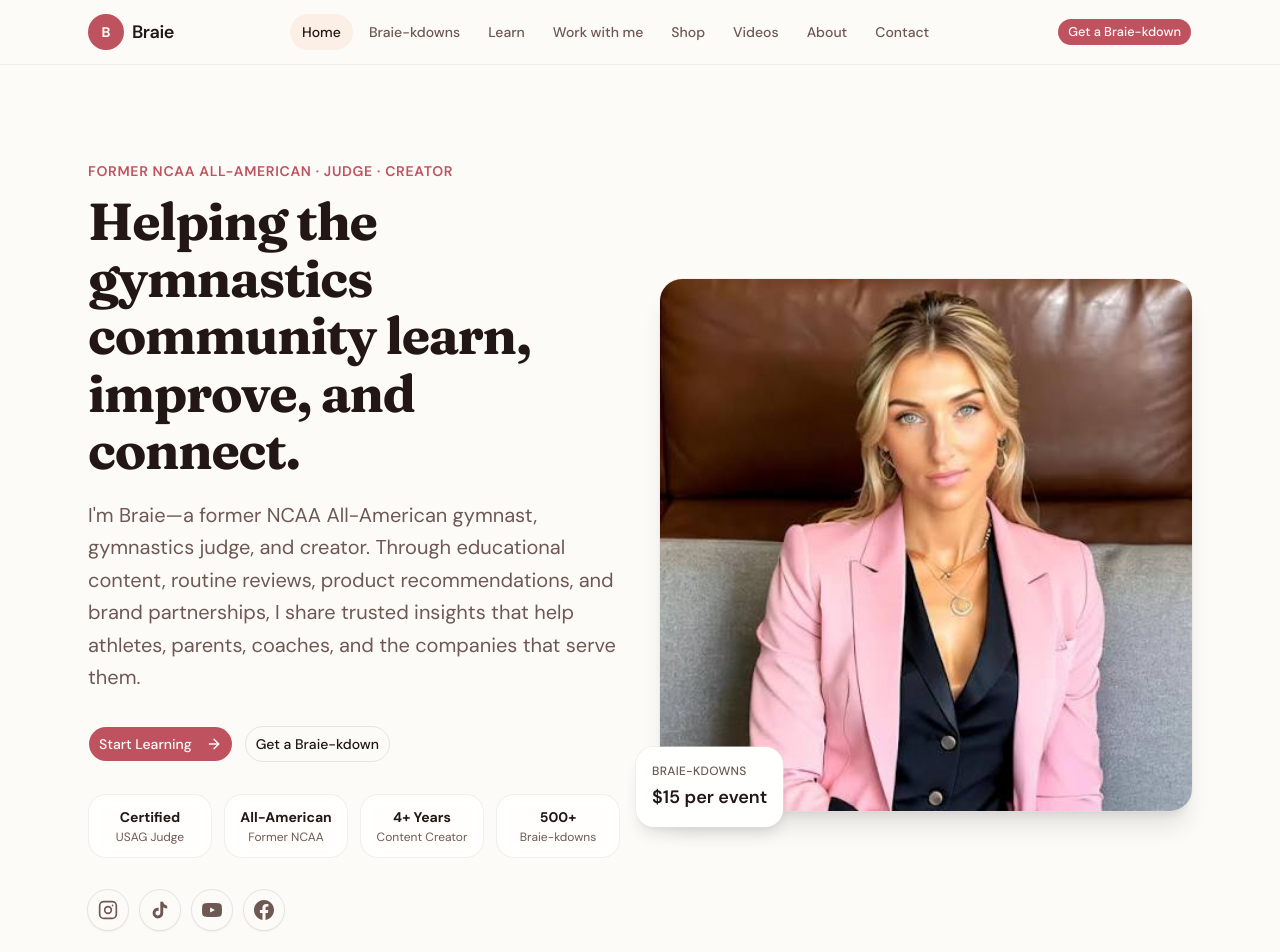
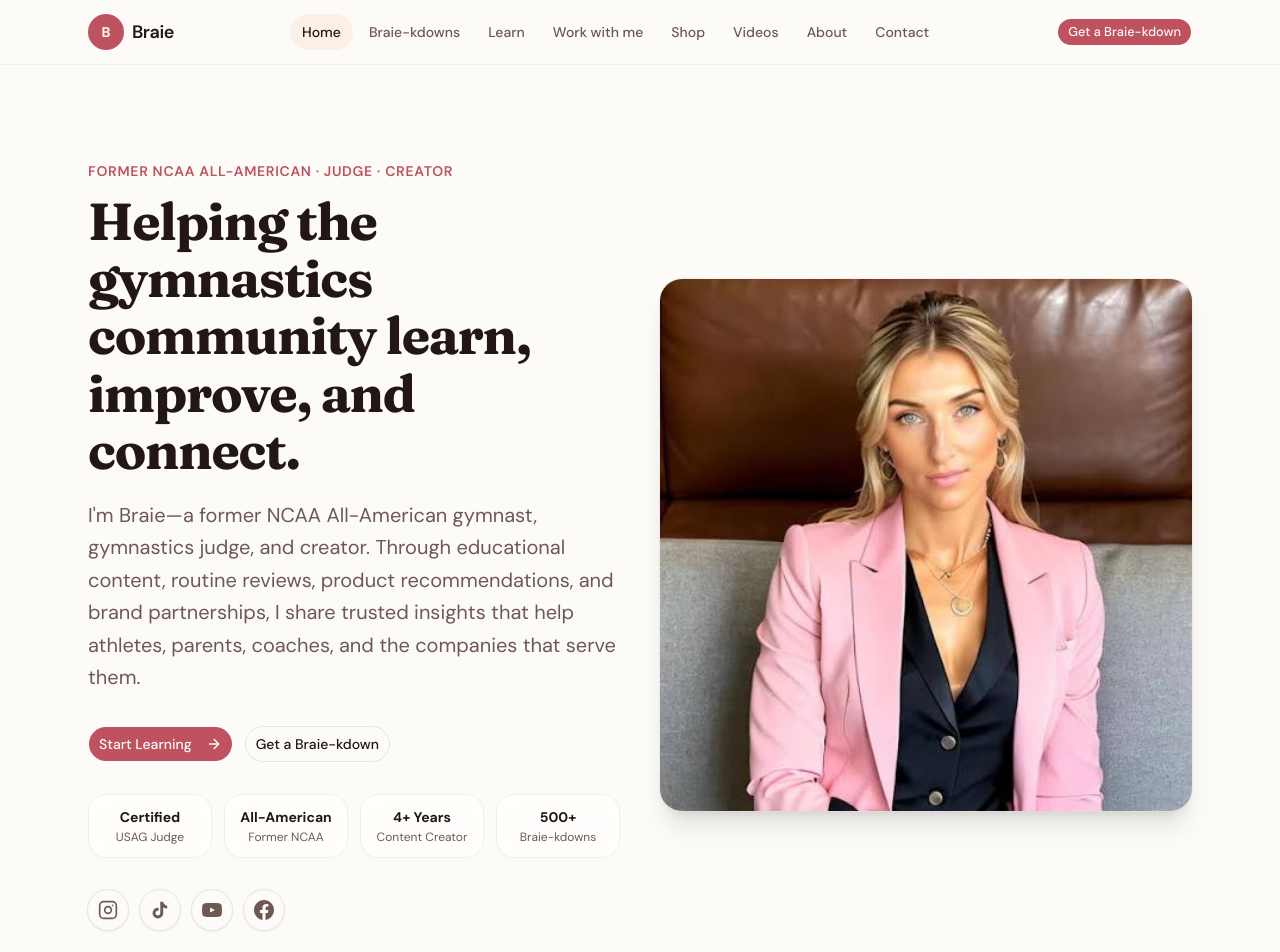
Before and after one commit to darnold5000/braie, a Next.js app: page / in a window 1280 px wide. Shown: the top 952 px of the page. Built offline with nearby package versions, Linux system fonts and the light colour scheme.

Commit message:
photo and videos

```diff
--- a/src/app/braie-kdowns/page.tsx
+++ b/src/app/braie-kdowns/page.tsx
@@ -148,7 +148,7 @@ export default function BraieKdownsPage() {
             <SectionHeading
               eyebrow="Pricing"
               title="Submit your routine"
-              description={`${siteConfig.routineBreakdownPrice} per event. Fill out the form and include a shareable video link — or email your video directly.`}
+              description={`${siteConfig.routineBreakdownPrice}. Fill out the form and include a shareable video link — or email your video directly.`}
             />
             <div className="mt-6 rounded-2xl bg-accent/50 p-5">
               <div className="flex items-start gap-3">
--- a/src/components/HeroSection.tsx
+++ b/src/components/HeroSection.tsx
@@ -59,14 +59,6 @@ export function HeroSection() {
               className="h-full w-full object-contain"
             />
           </div>
-          <div className="absolute -bottom-4 -left-4 rounded-2xl bg-card p-4 shadow-lg ring-1 ring-border/50 sm:-left-6">
-            <p className="text-xs font-medium uppercase tracking-wide text-muted-foreground">
-              Braie-kdowns
-            </p>
-            <p className="mt-1 text-lg font-semibold text-foreground">
-              {siteConfig.routineBreakdownPrice}
-            </p>
-          </div>
         </div>
       </div>
     </section>
--- a/src/data/site.ts
+++ b/src/data/site.ts
@@ -12,7 +12,7 @@ export const siteConfig = {
     "https://www.smeeple.com/ask-an-expert/ask-a-gymnastics-expert-braie-speed-swann",
   stanStoreUrl: "https://stan.store/JudgeBraie",
   venmo: "@coachbraie",
-  routineBreakdownPrice: "$15 per event",
+  routineBreakdownPrice: "$25 per event",
   consultationPrice: "From $30 / 15 min",
   heroImage: "/images/braie-portrait.png",
 };
```
